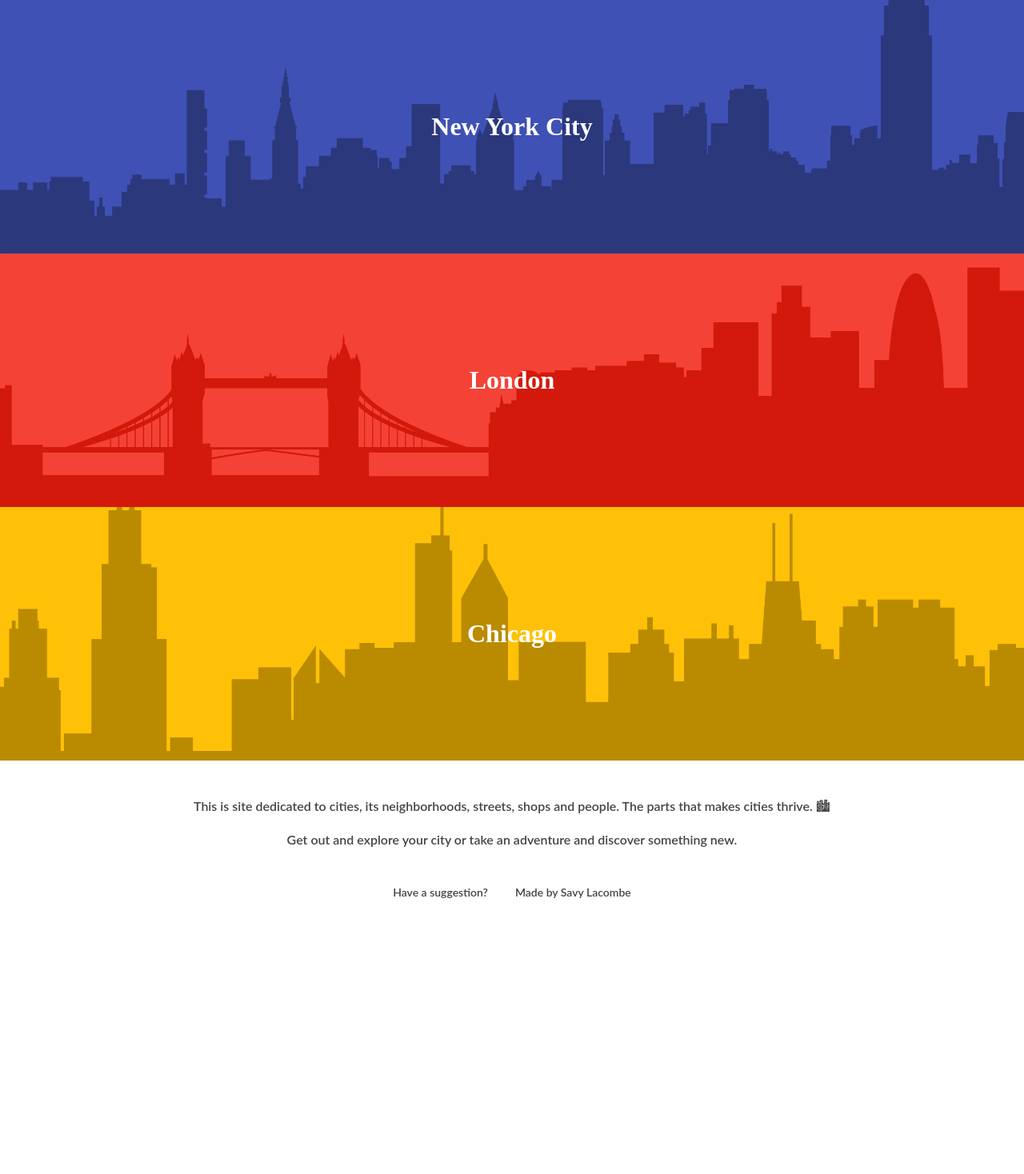
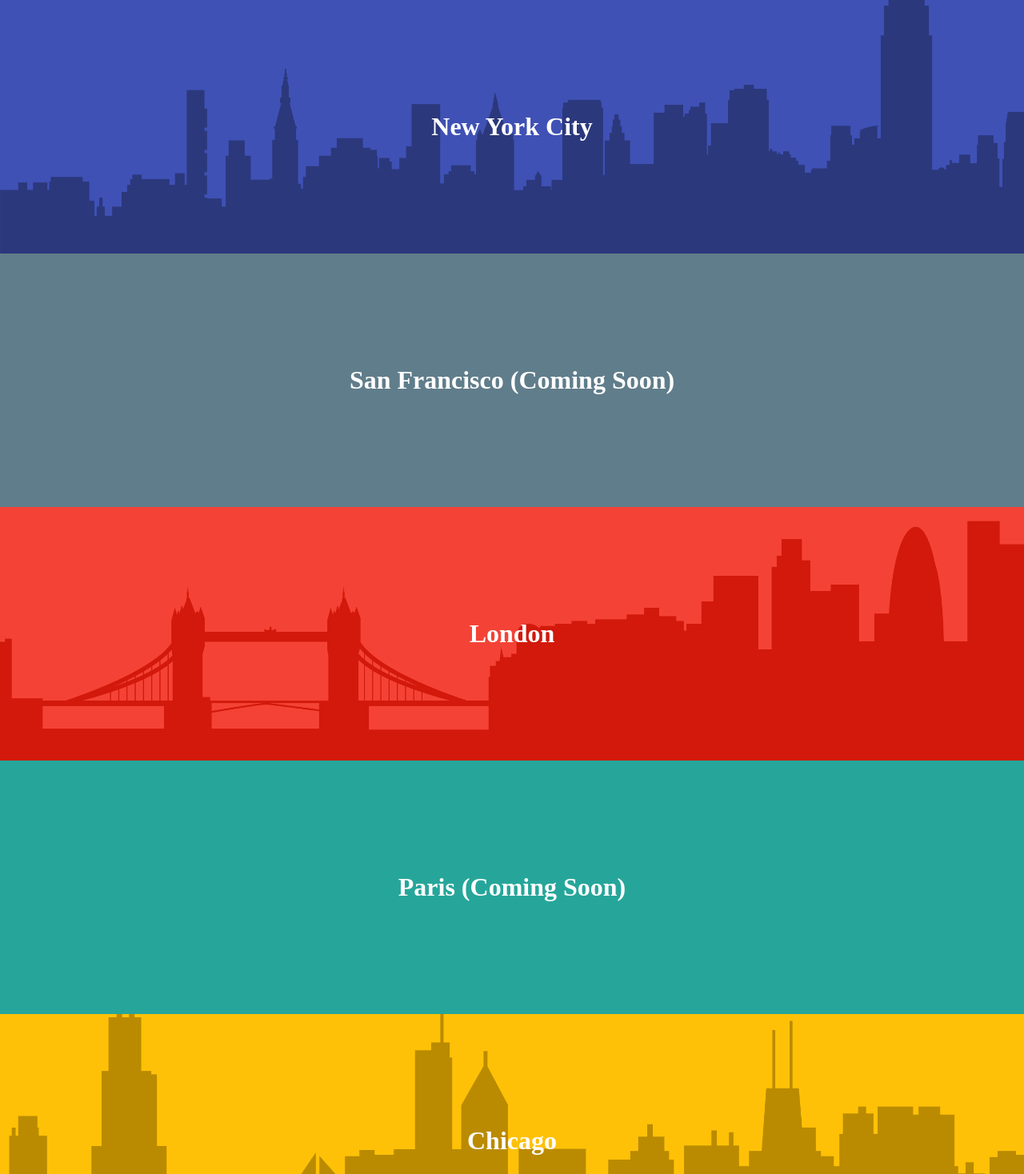
Before and after one commit to xmwl/a-spot-in-the-city, a plain HTML site: page index.html in a window 1280 px wide. Shown: the top 1468 px of the page at 80% size. Before the commit the page ends 1134 px from the top, so only its background shows below. Drawn offline with Linux system fonts and the light colour scheme.

Commit message:
adds sf and paris

```diff
--- a/css/travel.css
+++ b/css/travel.css
@@ -22,6 +22,10 @@ a.nyc {
 	background: #3F51B5;
 	background: #3F51B5 url(../images/nyc-blue.png) bottom left;
 	background-size: cover;
+}
+
+a.sf {
+	background: #607D8B;
 }
 
 a.london:hover {
--- a/index.html
+++ b/index.html
@@ -17,16 +17,22 @@
 				<h1>New York City</h1>
 			</div>
 		</a>
+		<a class="sf">
+			<div>
+				<h1>San Francisco (Coming Soon)</h1>
+			</div>
+		</a>
 		<a href="https://www.google.com/maps/d/edit?mid=zZLAKJ-O_JxA.kduDkyvvewE8&usp=sharing" class="london">
 			<div>
 				<h1>London</h1>
 			</div>
 		</a>
-		<!-- <a href="https://www.google.com/maps/d/edit?mid=zZLAKJ-O_JxA.k-8oItH2NvBA&usp=sharing" class="paris">
+		<a class="paris">
+		<!-- href="https://www.google.com/maps/d/edit?mid=zZLAKJ-O_JxA.k-8oItH2NvBA&usp=sharing" -->
 			<div>
-				<h1>Paris</h1>
+				<h1>Paris (Coming Soon)</h1>
 			</div>
-		</a> -->
+		</a>
 		<a href="https://www.google.com/maps/d/viewer?mid=zZLAKJ-O_JxA.kFfXNuHC_b0g&usp=sharing" class="chicago">
 			<div>
 				<h1>Chicago</h1>
```
